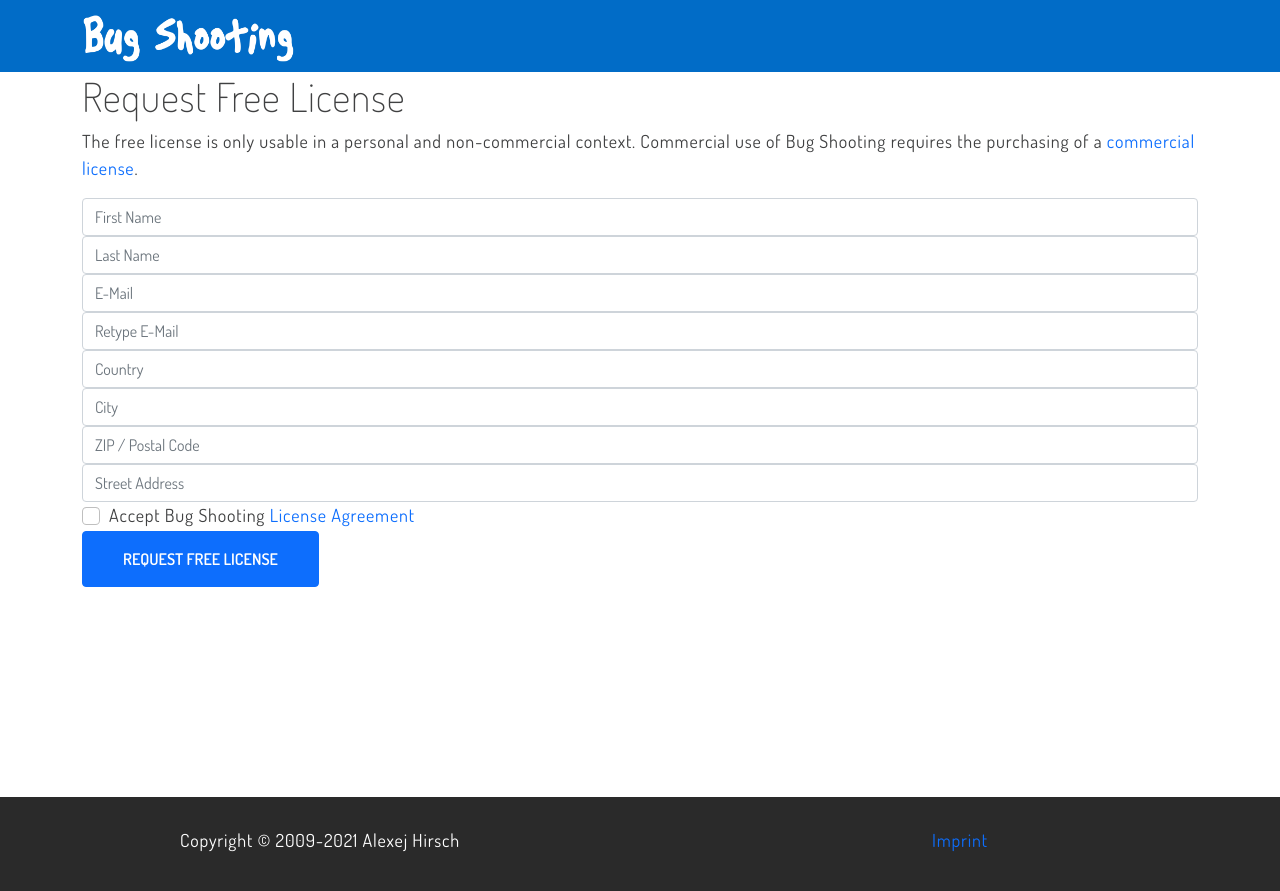
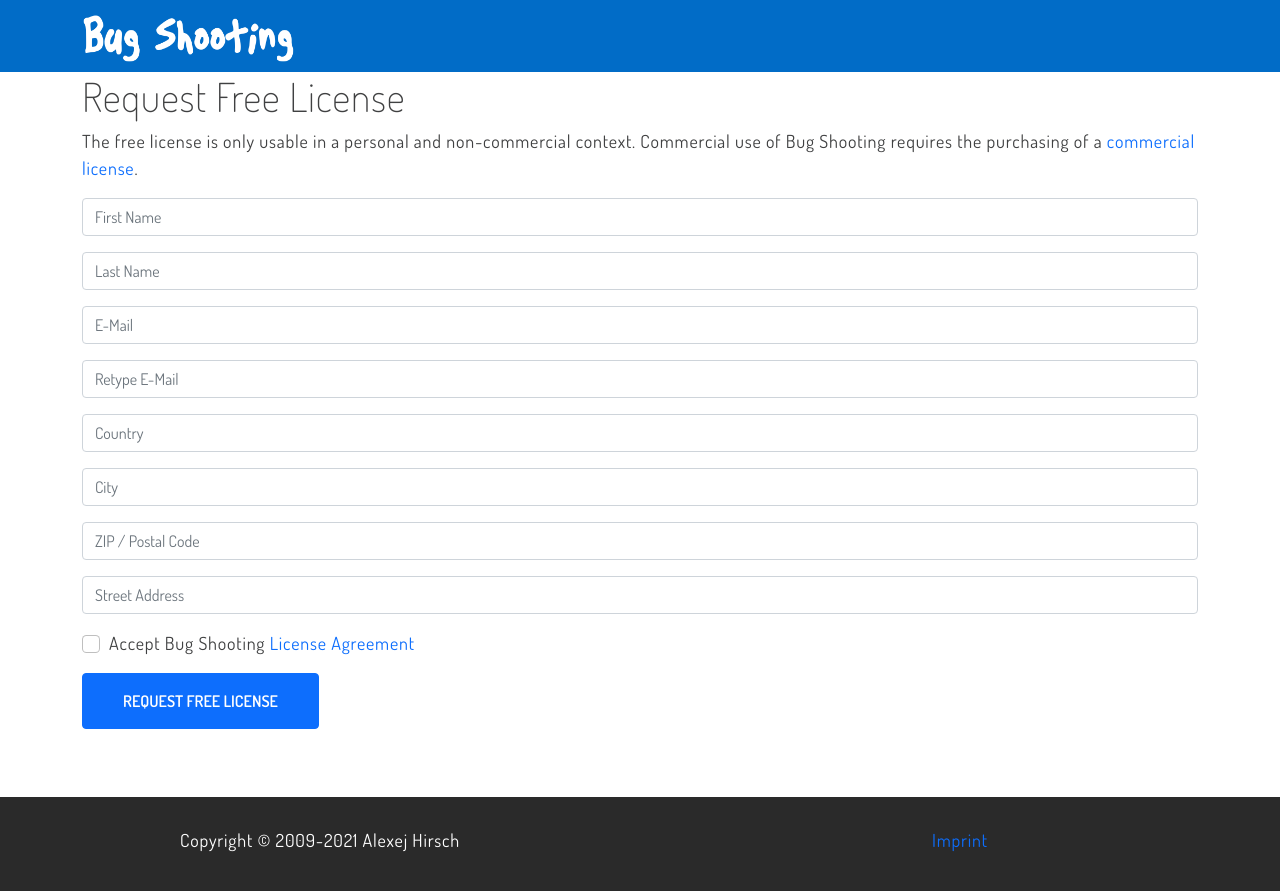
Before and after one commit to BugShooting/BugShooting.Homepage, a Jekyll site: the page built from free.md, in a window 1280 px wide. Shown: the top 891 px of the page. Built offline with Jekyll 4.4.1, drawn with Linux system fonts in a browser that asks for light colours; our own code applies the rules of GitHub Pages for plain Markdown files.

Commit message:
Update free.md

```diff
--- a/free.md
+++ b/free.md
@@ -8,15 +8,31 @@
 The free license is only usable in a personal and non-commercial context. Commercial use of Bug Shooting requires the purchasing of a [commercial license]({{ site.baseurl }}/buy).
 
 <form method="POST" action="https://Services.bugshooting.com/rest/freelicense">
-  <input class="form-control" type="text" required name="firstname" placeholder="First Name">
-  <input class="form-control" type="text" required name="lastname" placeholder="Last Name">
-  <input class="form-control" type="text" required name="email" placeholder="E-Mail">
-  <input class="form-control" type="text" required name="email2" placeholder="Retype E-Mail">
-  <input class="form-control" type="text" required name="country" placeholder="Country">
-  <input class="form-control" type="text" required name="city" placeholder="City">
-  <input class="form-control" type="text" required name="zip" placeholder="ZIP / Postal Code">
-  <input class="form-control" type="text" required name="street" placeholder="Street Address">
-  <div class="form-check">
+  <div class="mb-3">
+    <input class="form-control" type="text" required name="firstname" placeholder="First Name">
+  </div>
+  <div class="mb-3">
+    <input class="form-control" type="text" required name="lastname" placeholder="Last Name">
+  </div>
+  <div class="mb-3">
+    <input class="form-control" type="text" required name="email" placeholder="E-Mail">
+  </div>
+  <div class="mb-3">
+    <input class="form-control" type="text" required name="email2" placeholder="Retype E-Mail">
+  </div>
+  <div class="mb-3">
+    <input class="form-control" type="text" required name="country" placeholder="Country">
+  </div>
+  <div class="mb-3">
+    <input class="form-control" type="text" required name="city" placeholder="City">
+  </div>
+  <div class="mb-3">
+    <input class="form-control" type="text" required name="zip" placeholder="ZIP / Postal Code">
+  </div>
+  <div class="mb-3">
+    <input class="form-control" type="text" required name="street" placeholder="Street Address">
+  </div>
+  <div class="mb-3 form-check">
     <input class="form-check-input" type="checkbox" id="AgreementCheckbox" required name="agreement">
     <label class="form-check-label" for="AgreementCheckbox">Accept Bug Shooting <a href="{{ site.baseurl }}/agreement">License Agreement</a></label>
   </div>
```
